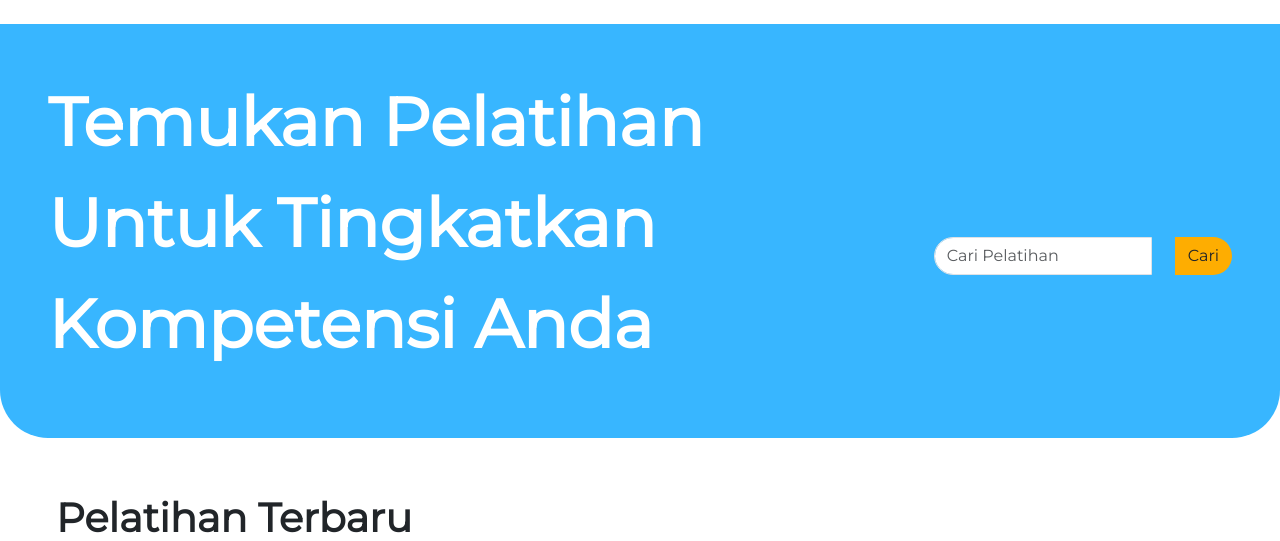
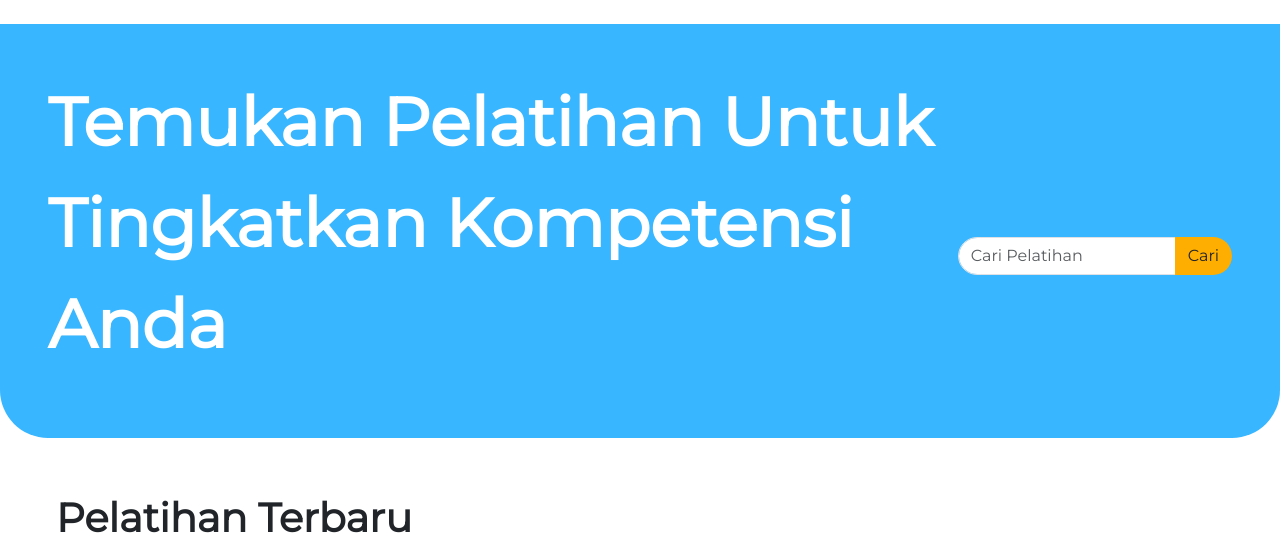
Before and after one commit to hafidzf25/ypmb, a Laravel app: page /pelatihan in a window 1280 px wide. Shown: the part 71-612 px from the top of the page. Run offline with Laravel 10, Linux system fonts and the light colour scheme; data comes from the database, SQL or seed files in the repository; some libraries are stand-ins or nearby versions; some web fonts are replaced.

Commit message:
Search fixing

```diff
--- a/resources/views/pelatihan.blade.php
+++ b/resources/views/pelatihan.blade.php
@@ -8,8 +8,8 @@
             </div>
             <div class="col-auto">
                 <form action="{{ route('pelatihan') }}" method="GET" class="input-group" style="margin-top: 50px;">
-                    <input type="text" name="search" class="form-control me-4 custom-rounded search-custom-width" placeholder="Cari Pelatihan" aria-label="Search">
-                    <button type="submit" class="btn custom-rounded" style="background-color: #FEAD01">Cari</button>
+                    <input type="text" name="search" class="form-control custom-rounded search-custom-width" placeholder="Cari Pelatihan" aria-label="Search" style="border-top-right-radius: 0; border-bottom-right-radius: 0;">
+                    <button type="submit" class="btn custom-rounded" style="background-color: #FEAD01; border-top-left-radius: 0; border-bottom-left-radius: 0;">Cari</button>
                 </form>
             </div>
         </div>
```
